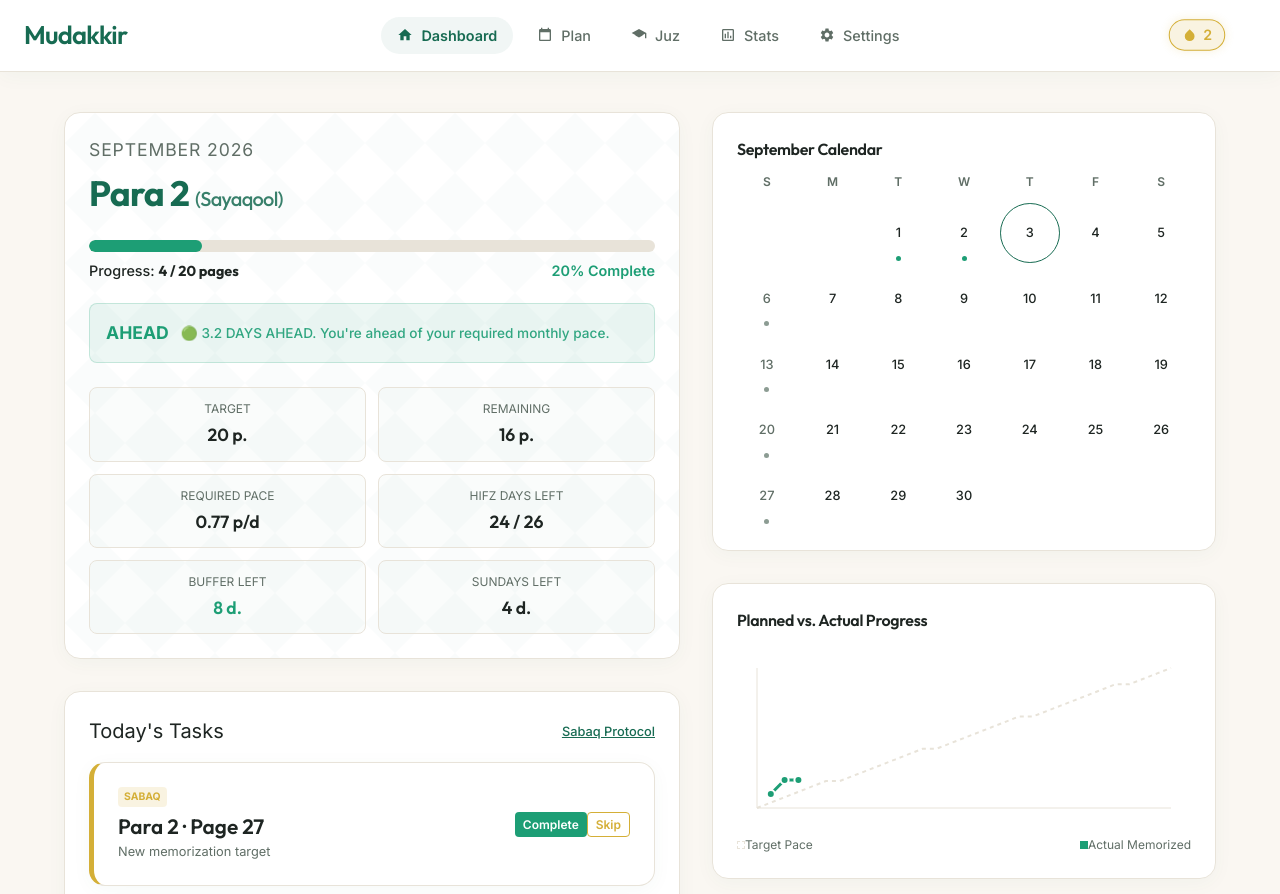
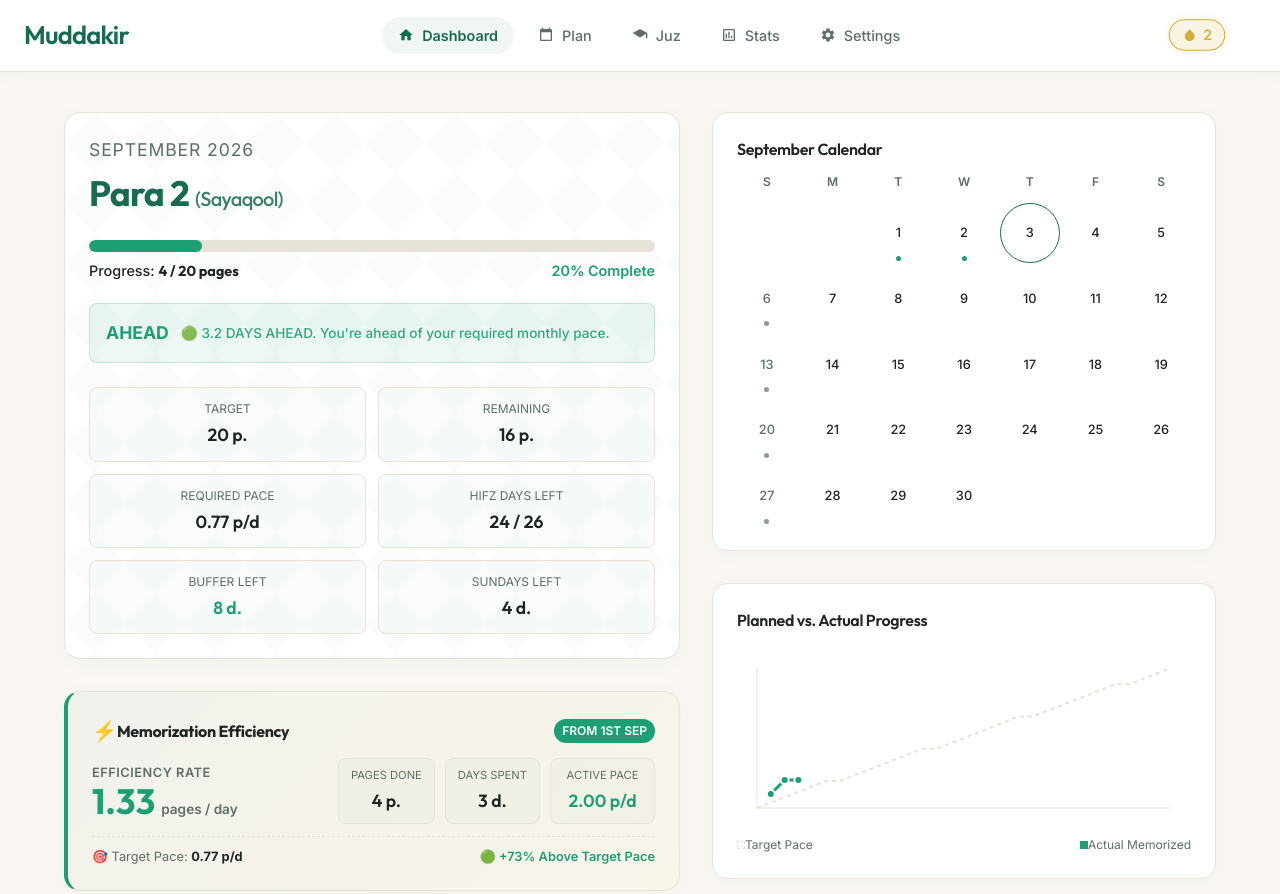
Before and after one commit to muhammadsaad391391/Mudakkir, a plain HTML site: page index.html in a window 1280 px wide. Shown: the top 894 px of the page. Drawn offline with Linux system fonts and the light colour scheme.

Commit message:
Rename app to Muddakir across UI/splash screen and add Memorization Efficiency card

```diff
--- a/app.js
+++ b/app.js
@@ -1,5 +1,5 @@
 /* ==========================================================================
-   Mudakkir — Unified Single-File Application Logic
+   Muddakir — Unified Single-File Application Logic
    ========================================================================== */
 
 // 1. DATA CONSTANTS & METADATA (Updated to exact page ranges & Para names)
@@ -826,6 +826,36 @@ function renderDashboard(container) {
     const percentStr = metrics.percentComplete.toFixed(0);
     const paceClass = metrics.bufferState.toLowerCase();
 
+    // Calculate Efficiency from 1st September onwards
+    const sepGoal = state.monthlyGoals.find(g => g.id === "2026-09");
+    let sepPagesCompleted = 0;
+    if (sepGoal && sepGoal.startPage && sepGoal.endPage) {
+      for (let p = sepGoal.startPage; p <= sepGoal.endPage; p++) {
+        if (state.completedPages.includes(p)) sepPagesCompleted++;
+      }
+    }
+
+    // Days spent from 1st September onwards up to current day
+    const daysSpentFromSep1 = Math.max(1, (year === 2026 && month === 9) ? day : (year > 2026 || month > 9 ? 30 : 1));
+
+    // Active logged study days from Sep 1 onwards
+    let activeStudyDaysCount = 0;
+    Object.keys(state.dailyRecords).forEach(k => {
+      if (k.startsWith("2026-09") && k <= todayStr) {
+        const r = state.dailyRecords[k];
+        if (r && (r.sabaqCompleted || r.sabaqSkipped || r.sabqiCompleted || r.manzilCompleted) && !r.missed) {
+          activeStudyDaysCount++;
+        }
+      }
+    });
+    if (activeStudyDaysCount === 0) activeStudyDaysCount = 1;
+
+    // Efficiency metrics
+    const efficiencyPace = sepPagesCompleted / daysSpentFromSep1;
+    const activeEfficiencyPace = sepPagesCompleted / activeStudyDaysCount;
+    const targetPace = metrics.requiredPace || 0.77;
+    const paceDiffPercent = targetPace > 0 ? (((efficiencyPace / targetPace) - 1) * 100) : 0;
+
     bodyHtml = `
       <div class="dashboard-container">
         <div class="dashboard-main-col">
@@ -873,6 +903,57 @@ function renderDashboard(container) {
                 <div class="metric-label">Sundays Left</div>
                 <div class="metric-val">${metrics.sundaysRemaining} d.</div>
               </div>
+            </div>
+          </div>
+
+          <!-- Memorization Efficiency Card -->
+          <div class="card efficiency-card pattern-bg" style="border-left: 4px solid var(--secondary-color); background: linear-gradient(135deg, rgba(23, 107, 82, 0.04) 0%, rgba(212, 175, 55, 0.04) 100%); margin-bottom: 20px;">
+            <div class="flex justify-between align-center" style="margin-bottom: 12px;">
+              <div class="flex align-center gap-2">
+                <span style="font-size: 1.25rem;">⚡</span>
+                <h3 style="font-size: 1rem; color: var(--text-main); font-weight: 700; margin: 0;">Memorization Efficiency</h3>
+              </div>
+              <span class="badge badge-active" style="background-color: var(--secondary-color); color: #fff; font-size: 0.75rem; padding: 3px 8px; border-radius: 12px; font-weight: 600;">
+                From 1st Sep
+              </span>
+            </div>
+
+            <div class="flex align-center justify-between" style="flex-wrap: wrap; gap: 16px;">
+              <div>
+                <div style="font-size: 0.8rem; color: var(--text-muted); text-transform: uppercase; font-weight: 600; letter-spacing: 0.5px;">Efficiency Rate</div>
+                <div style="display: flex; align-items: baseline; gap: 6px; margin-top: 2px;">
+                  <span style="font-family: var(--font-brand); font-size: 2.2rem; font-weight: 800; color: var(--secondary-color); line-height: 1;">
+                    ${efficiencyPace.toFixed(2)}
+                  </span>
+                  <span style="font-size: 0.85rem; color: var(--text-muted); font-weight: 600;">pages / day</span>
+                </div>
+              </div>
+
+              <div style="display: flex; gap: 10px; flex-wrap: wrap;">
+                <div class="metric-tile" style="padding: 8px 12px; min-width: 95px;">
+                  <div class="metric-label" style="font-size: 0.7rem;">Pages Done</div>
+                  <div class="metric-val" style="font-size: 1.1rem; color: var(--text-main);">${sepPagesCompleted} p.</div>
+                </div>
+                <div class="metric-tile" style="padding: 8px 12px; min-width: 95px;">
+                  <div class="metric-label" style="font-size: 0.7rem;">Days Spent</div>
+                  <div class="metric-val" style="font-size: 1.1rem; color: var(--text-main);">${daysSpentFromSep1} d.</div>
+                </div>
+                <div class="metric-tile" style="padding: 8px 12px; min-width: 105px;">
+                  <div class="metric-label" style="font-size: 0.7rem;">Active Pace</div>
+                  <div class="metric-val" style="font-size: 1.1rem; color: var(--secondary-color);">${activeEfficiencyPace.toFixed(2)} p/d</div>
+                </div>
+              </div>
+            </div>
+
+            <div style="margin-top: 12px; padding-top: 10px; border-top: 1px dashed var(--border-color); display: flex; justify-content: space-between; align-items: center; font-size: 0.8rem; color: var(--text-muted); flex-wrap: wrap; gap: 8px;">
+              <span>
+                🎯 Target Pace: <strong style="color: var(--text-main);">${targetPace.toFixed(2)} p/d</strong>
+              </span>
+              <span style="color: ${efficiencyPace >= targetPace ? 'var(--secondary-color)' : 'var(--color-missed)'}; font-weight: 600;">
+                ${efficiencyPace >= targetPace
+                  ? `🟢 +${paceDiffPercent.toFixed(0)}% Above Target Pace`
+                  : `🔴 ${paceDiffPercent.toFixed(0)}% Below Target Pace`}
+              </span>
             </div>
           </div>
 
@@ -1963,7 +2044,7 @@ function renderSettings(container) {
     const dataStr = "data:text/json;charset=utf-8," + encodeURIComponent(JSON.stringify(db.getState()));
     const dl = document.createElement('a');
     dl.href = dataStr;
-    dl.download = `mudakkir_backup_${new Date().toISOString().split('T')[0]}.json`;
+    dl.download = `muddakir_backup_${new Date().toISOString().split('T')[0]}.json`;
     dl.click();
     showToast("Backup exported.", "success");
   };
--- a/index.html
+++ b/index.html
@@ -3,7 +3,7 @@
 <head>
   <meta charset="UTF-8">
   <meta name="viewport" content="width=device-width, initial-scale=1.0, maximum-scale=1.0, user-scalable=no">
-  <title>Mudakkir</title>
+  <title>Muddakir</title>
 
   <!-- Fonts: Outfit (modern headings), Inter (clean UI), and Amiri (beautiful Quranic Arabic RTL) -->
   <link rel="preconnect" href="https://fonts.googleapis.com">
@@ -87,7 +87,7 @@
       </div>
 
       <!-- Brand Header -->
-      <h1 class="splash-brand">Mudakkir</h1>
+      <h1 class="splash-brand">Muddakir</h1>
 
       <!-- Small Quran Line Icon in Gold -->
       <div class="splash-quran-icon">
@@ -104,7 +104,7 @@
     <!-- Desktop Header -->
     <header class="app-header">
       <div class="header-brand">
-        <span class="brand-text">Mudakkir</span>
+        <span class="brand-text">Muddakir</span>
       </div>
       <!-- Desktop Navigation Links -->
       <nav class="desktop-nav">
--- a/styles.css
+++ b/styles.css
@@ -1,5 +1,5 @@
 /* ==========================================================================
-   Mudakkir Design System & Core Stylesheet
+   Muddakir Design System & Core Stylesheet
    ========================================================================== */
 
 /* 1. Imports and Fonts */
```
Also changed, not shown: 1 other file.
